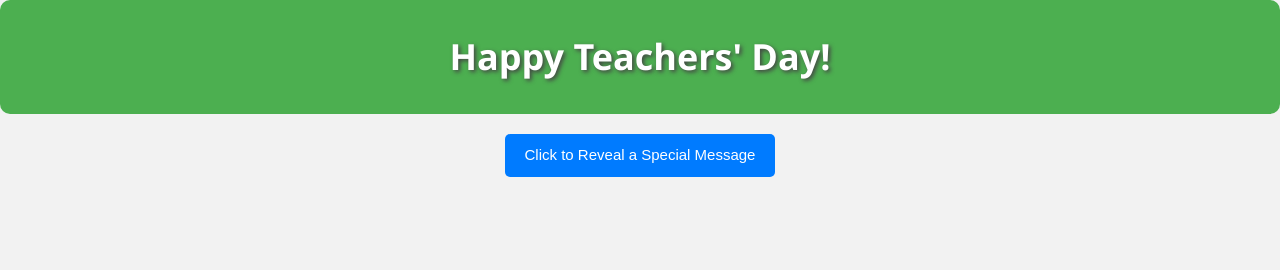
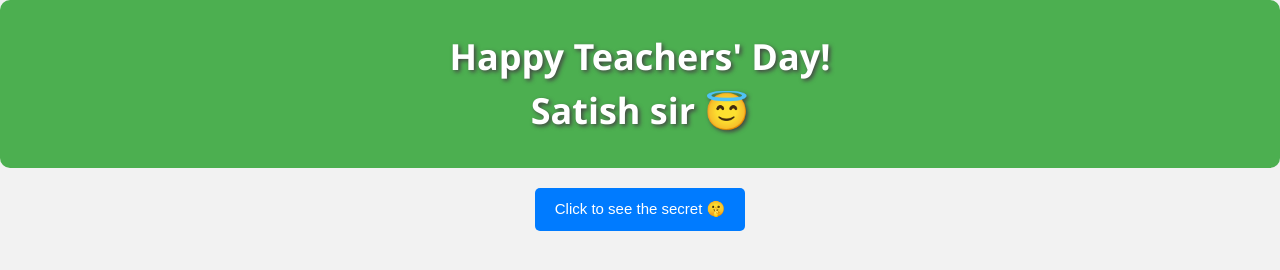
Before and after one commit to dorky0/Happyteachersday, a plain HTML site: page index.html in a window 1280 px wide. Drawn offline with nearby package versions, Linux system fonts and the light colour scheme.

Commit message:
Update index.html

```diff
--- a/index.html
+++ b/index.html
@@ -46,12 +46,12 @@
 </head>
 <body>
 <div class="teacher-panel">
-    <h1><b>Happy Teachers' Day!</b></h1>
+    <h1><b>Happy Teachers' Day!<br> Satish sir 😇</b></h1>
 </div>
 
 <div class="message-container">
-    <button class="message-button" onclick="showMessage()">Click to Reveal a Special Message</button>
-    <p id="message" class="hidden-message">Dear Teacher, you inspire us to reach for the best in ethics and personality development <br>! Thank you for all you do.</p>
+    <button class="message-button" onclick="showMessage()">Click to see the secret 🤫</button>
+    <p id="message" class="hidden-message">Dear Teacher❣️, you inspire us to reach for the best in ethics and personality development <br>! Thank you for all you do.❣️</p>
 </div>
 
 <script>
```
